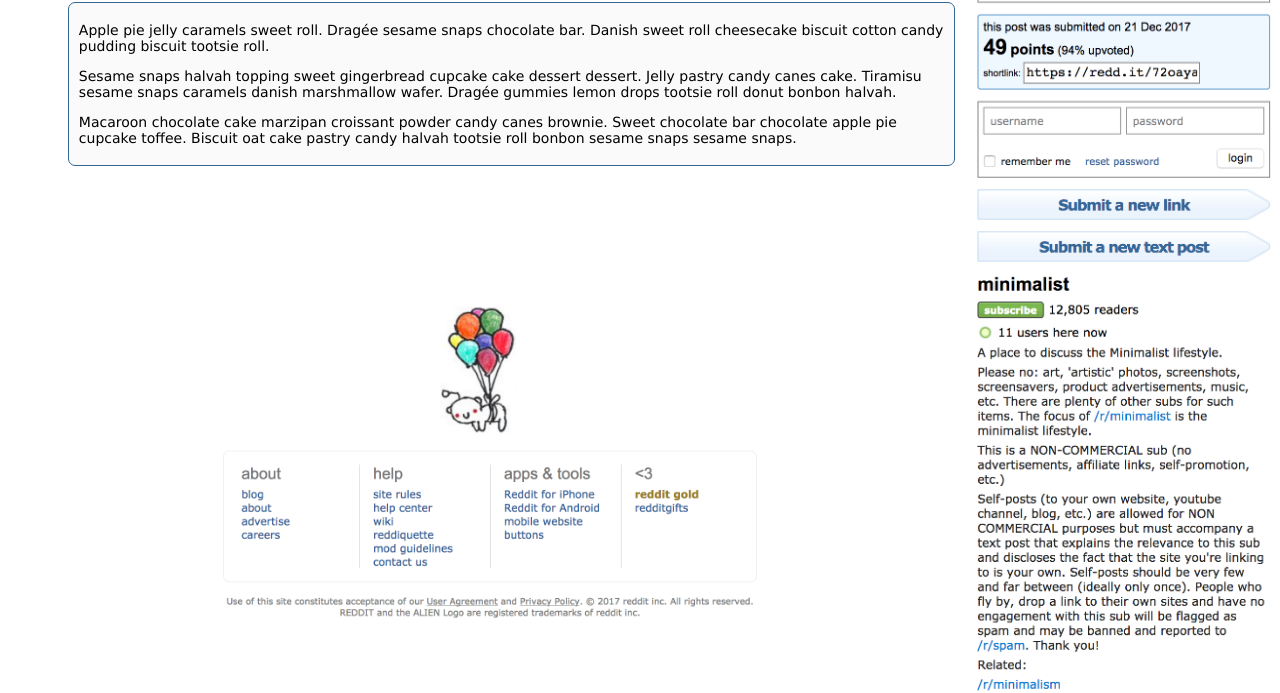
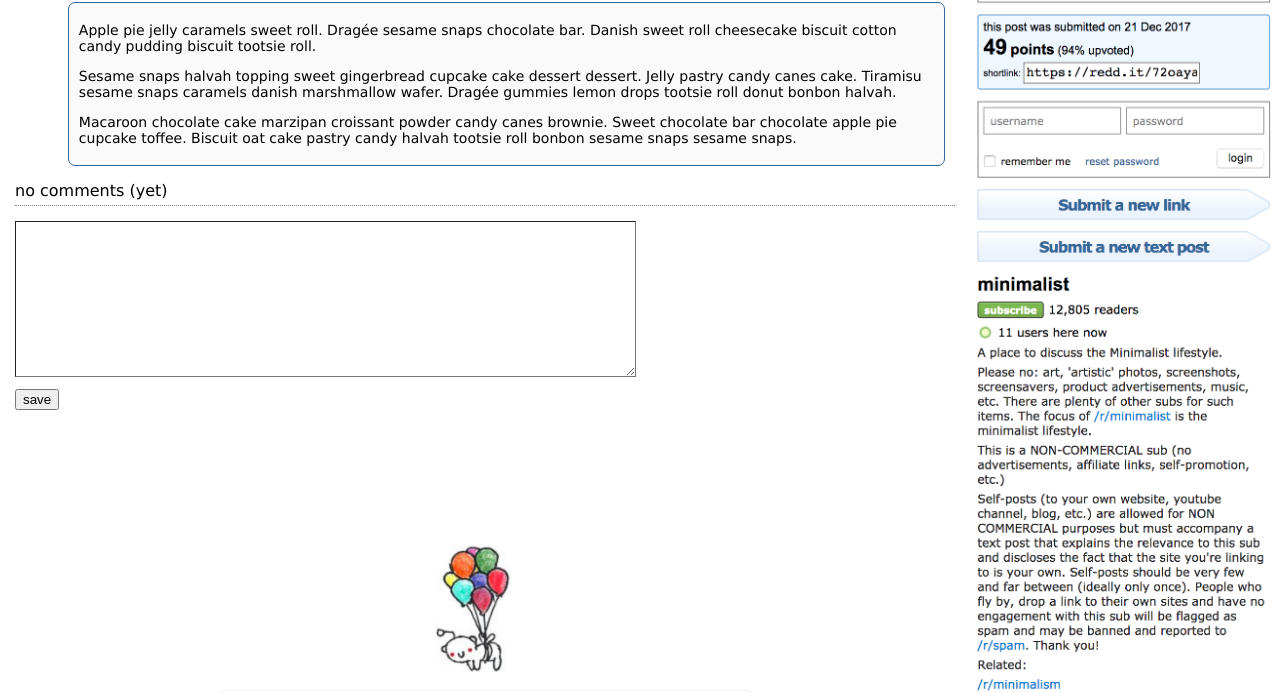
Before and after one commit to mmmavis/flukeit, a plain HTML site: page index.html in a window 1280 px wide. Shown: the part 103-796 px from the top of the page. Drawn offline with Linux system fonts and the light colour scheme.

Commit message:
fake comment box

```diff
--- a/index.html
+++ b/index.html
@@ -40,6 +40,16 @@
           </div>
         </div>
 
+        <div id="comments-section">
+          <header>no comments (yet)</header>
+          <div id="new-comment">
+            <textarea rows=10 cols=75 style="border-style: inset;"></textarea>
+            <div style="margin-top: 10px;">
+              <button>save</button>
+            </div>
+          </div>
+        </div>
+
 
         <footer>
           <img src="footer.png" width=600 />
--- a/style.css
+++ b/style.css
@@ -57,6 +57,10 @@
   margin: 5px;
 }
 
+main {
+  margin-right: 10px;
+}
+
 #main-post {
   display: flex;
 }
@@ -81,6 +85,17 @@
   margin: 5px 20px 5px 0;
 }
 
+#comments-section {
+  margin: 10px;
+}
+
+#comments-section header {
+  font-size: 16px;
+  padding-bottom: 5px;
+  margin-bottom: 15px;
+  border-bottom: 1px dotted gray;
+}
+
 footer {
   margin-top: 100px;
   text-align: center;
```
